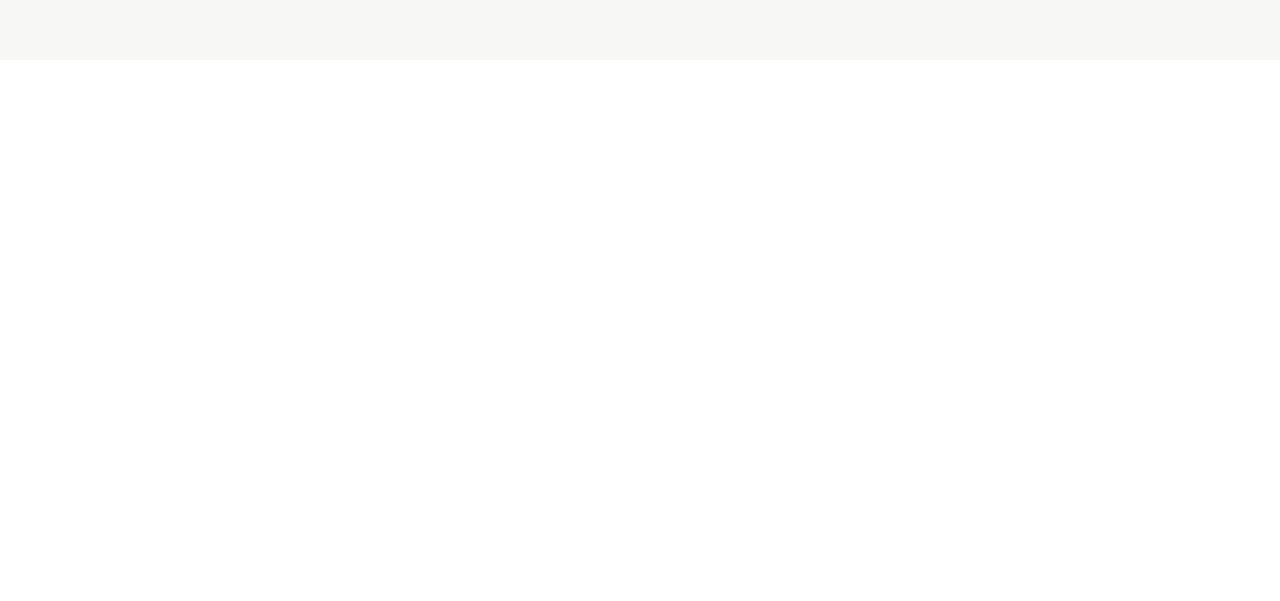
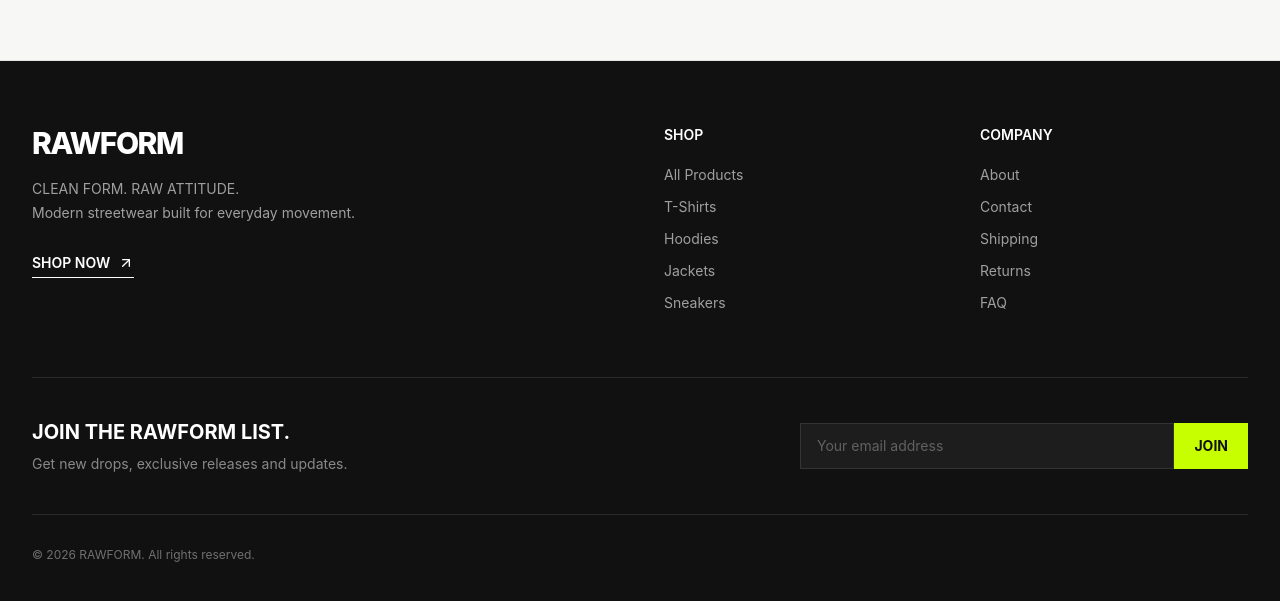
Before and after one commit to amirha-DEV/rawform-ecommerce, a React (Vite) app: page / in a window 1280 px wide. Shown: the part 821-1422 px from the top of the page. Before the commit the page ends 881 px from the top, so only its background shows below. Built offline with nearby package versions, Linux system fonts and the light colour scheme.

Commit message:
fix: fix footer social icons

```diff
--- a/src/Components/Footer/index.jsx
+++ b/src/Components/Footer/index.jsx
@@ -1,9 +1,143 @@
-import React from 'react'
+import { ArrowUpRight } from "lucide-react";
 
 export default function Footer() {
   return (
-    <div>
+    <footer className="border-t border-raw-border bg-raw-black text-white">
+      <div className="mx-auto max-w-7xl px-6 py-16 lg:px-8">
+        {/* Top */}
+        <div className="grid gap-12 md:grid-cols-2 lg:grid-cols-4">
+          {/* Brand */}
+          <div className="lg:col-span-2">
+            <h2 className="text-3xl font-extrabold tracking-[-0.05em]">
+              RAWFORM
+            </h2>
 
-    </div>
-  )
+            <p className="mt-4 max-w-sm text-sm leading-6 text-white/60">
+              CLEAN FORM. RAW ATTITUDE.
+              <br />
+              Modern streetwear built for everyday movement.
+            </p>
+
+            <button className="mt-7 inline-flex items-center gap-2 border-b border-white pb-1 text-sm font-semibold">
+              SHOP NOW
+              <ArrowUpRight size={16} />
+            </button>
+          </div>
+
+          {/* Shop */}
+          <div>
+            <h3 className="text-sm font-semibold">SHOP</h3>
+
+            <ul className="mt-5 space-y-3 text-sm text-white/60">
+              <li>
+                <a href="#" className="transition hover:text-white">
+                  All Products
+                </a>
+              </li>
+
+              <li>
+                <a href="#" className="transition hover:text-white">
+                  T-Shirts
+                </a>
+              </li>
+
+              <li>
+                <a href="#" className="transition hover:text-white">
+                  Hoodies
+                </a>
+              </li>
+
+              <li>
+                <a href="#" className="transition hover:text-white">
+                  Jackets
+                </a>
+              </li>
+
+              <li>
+                <a href="#" className="transition hover:text-white">
+                  Sneakers
+                </a>
+              </li>
+            </ul>
+          </div>
+
+          {/* Company */}
+          <div>
+            <h3 className="text-sm font-semibold">COMPANY</h3>
+
+            <ul className="mt-5 space-y-3 text-sm text-white/60">
+              <li>
+                <a href="#" className="transition hover:text-white">
+                  About
+                </a>
+              </li>
+
+              <li>
+                <a href="#" className="transition hover:text-white">
+                  Contact
+                </a>
+              </li>
+
+              <li>
+                <a href="#" className="transition hover:text-white">
+                  Shipping
+                </a>
+              </li>
+
+              <li>
+                <a href="#" className="transition hover:text-white">
+                  Returns
+                </a>
+              </li>
+
+              <li>
+                <a href="#" className="transition hover:text-white">
+                  FAQ
+                </a>
+              </li>
+            </ul>
+          </div>
+        </div>
+
+        {/* Newsletter */}
+        <div className="mt-16 border-y border-white/10 py-10">
+          <div className="flex flex-col gap-6 lg:flex-row lg:items-center lg:justify-between">
+            <div>
+              <h3 className="text-xl font-bold">JOIN THE RAWFORM LIST.</h3>
+
+              <p className="mt-2 text-sm text-white/50">
+                Get new drops, exclusive releases and updates.
+              </p>
+            </div>
+
+            <div className="flex w-full max-w-md">
+              <input
+                type="email"
+                placeholder="Your email address"
+                className="min-w-0 flex-1 border border-white/10 bg-white/5 px-4 py-3 text-sm outline-none placeholder:text-white/30 focus:border-raw-accent"
+              />
+
+              <button className="bg-raw-accent px-5 py-3 text-sm font-bold text-raw-black">
+                JOIN
+              </button>
+            </div>
+          </div>
+        </div>
+
+        {/* Bottom */}
+        <div className="flex flex-col gap-5 pt-8 md:flex-row md:items-center md:justify-between">
+          <p className="text-xs text-white/40">
+            © 2026 RAWFORM. All rights reserved.
+          </p>
+
+          <div className="flex items-center gap-4">
+            <a
+              href="#"
+              className="text-white/50 transition hover:text-white"
+            ></a>
+          </div>
+        </div>
+      </div>
+    </footer>
+  );
 }
```
